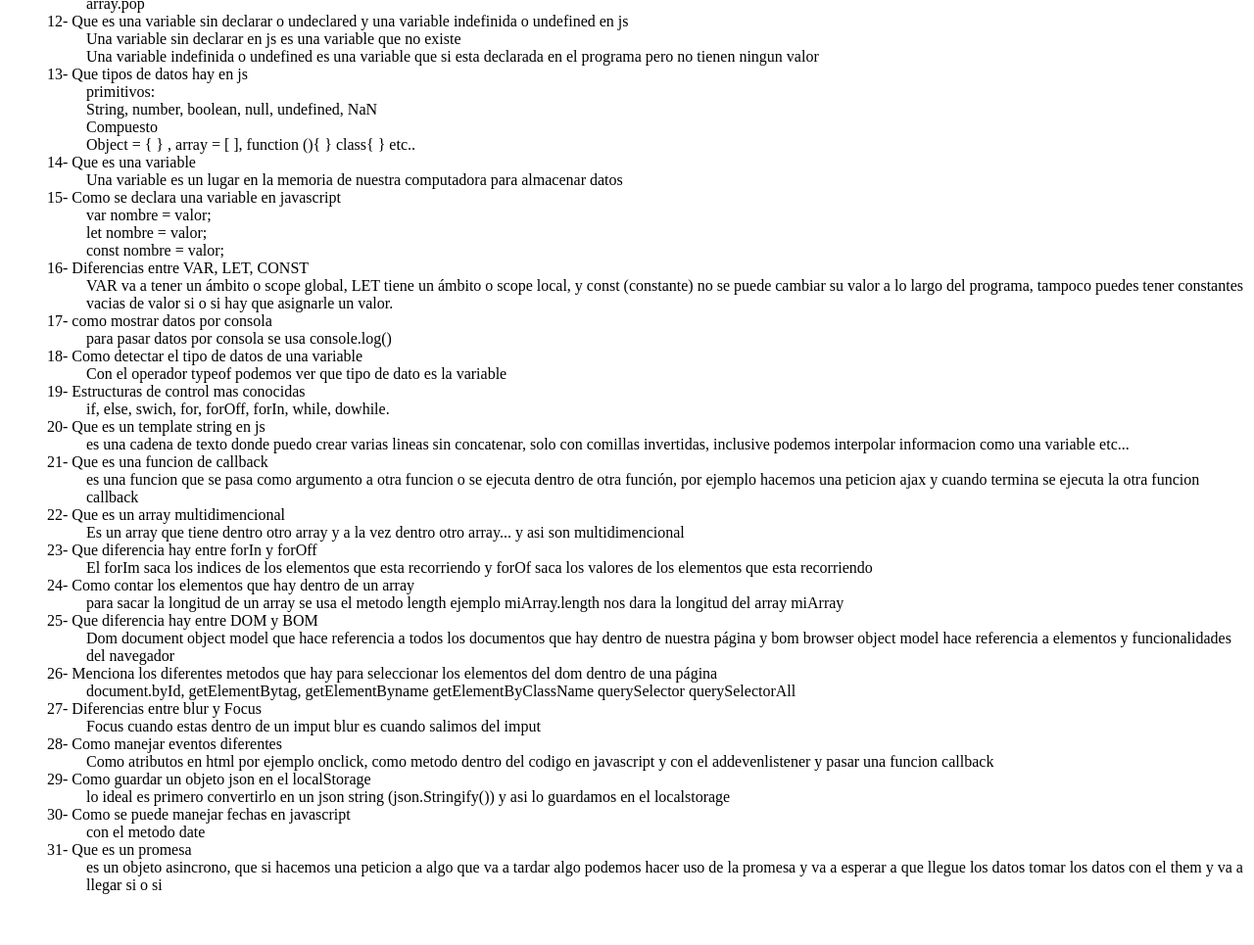
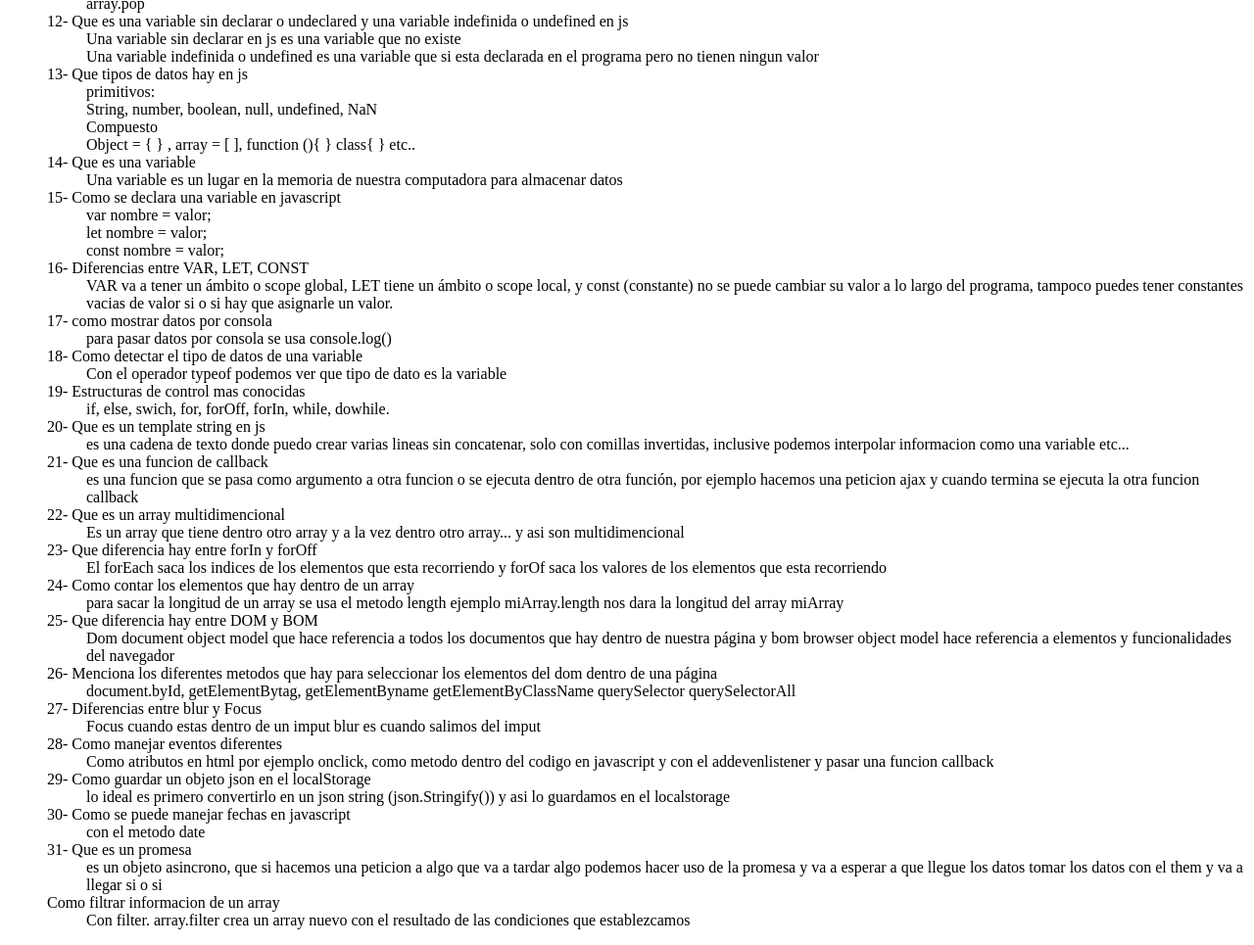
Before and after one commit to diegopico7/preguntasJSentrevistas, a plain HTML site: page index.html in a window 1280 px wide. Shown: the part 697-1662 px from the top of the page at 98% size. Before the commit the page ends 1626 px from the top, so only its background shows below. Drawn offline with Linux system fonts and the light colour scheme.

Commit message:
cambios agregando mas preguntas

```diff
--- a/index.html
+++ b/index.html
@@ -106,7 +106,7 @@
     <dt>22- Que es un array multidimencional</dt>
     <dd>Es un array que tiene dentro otro array y a la vez dentro otro array... y asi son multidimencional</dd>
     <dt>23- Que diferencia hay entre forIn y forOff</dt>
-    <dd>El forIm saca los indices de los elementos que esta recorriendo y forOf saca los valores de los elementos que
+    <dd>El forEach saca los indices de los elementos que esta recorriendo y forOf saca los valores de los elementos que
       esta recorriendo</dd>
     <dt>24- Como contar los elementos que hay dentro de un array</dt>
     <dd>para sacar la longitud de un array se usa el metodo length ejemplo miArray.length nos dara la longitud del array
@@ -128,6 +128,9 @@
     <dt>31- Que es un promesa </dt>
     <dd>es un objeto asincrono, que si hacemos una peticion a algo que va a tardar algo podemos hacer uso de la
       promesa y va a esperar a que llegue los datos tomar los datos con el them y va a llegar si o si </dd>
+    <dt>Como filtrar informacion de un array</dt>
+    <dd>Con filter. array.filter crea un array nuevo con el resultado de las condiciones que establezcamos</dd>
+
   </ol>
 
 
```
